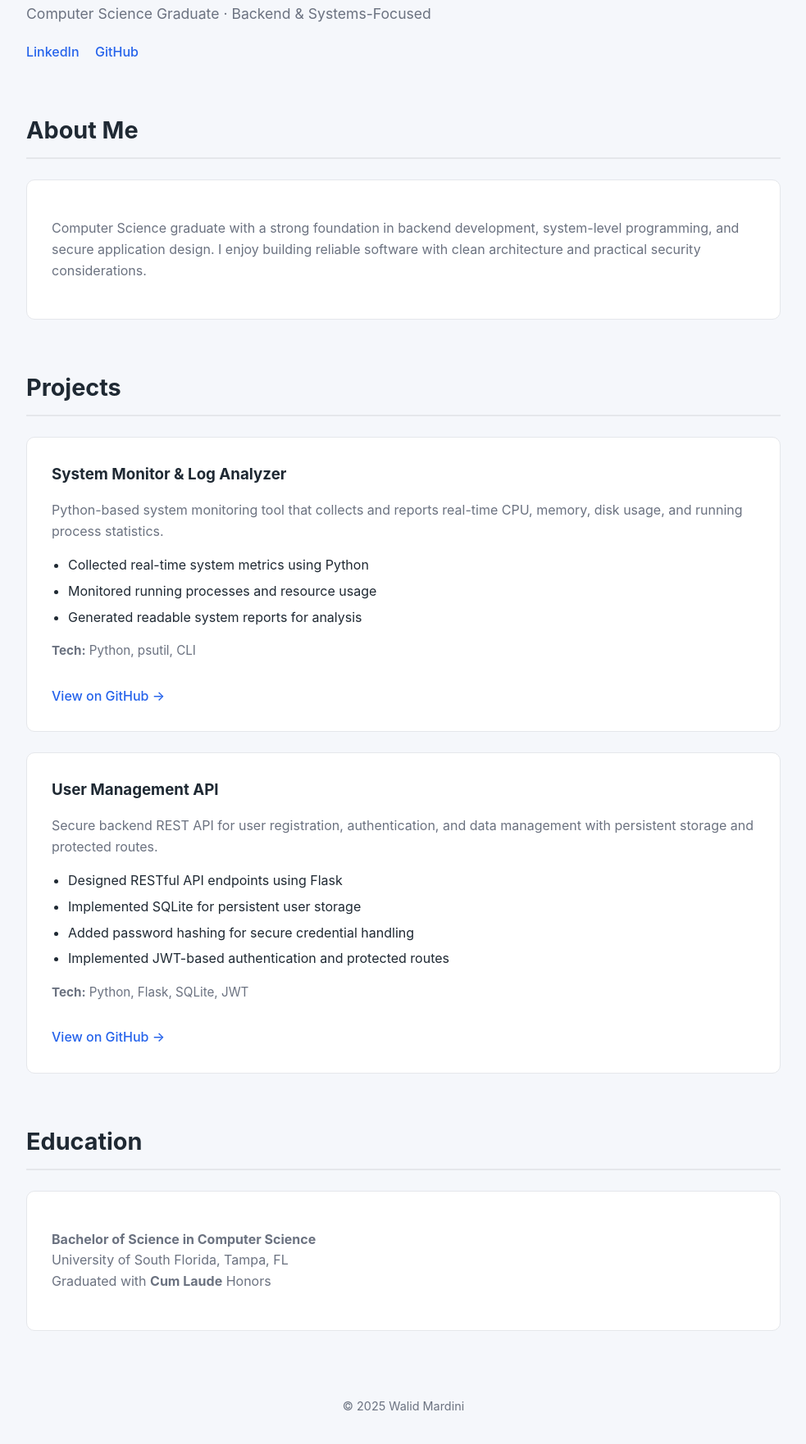
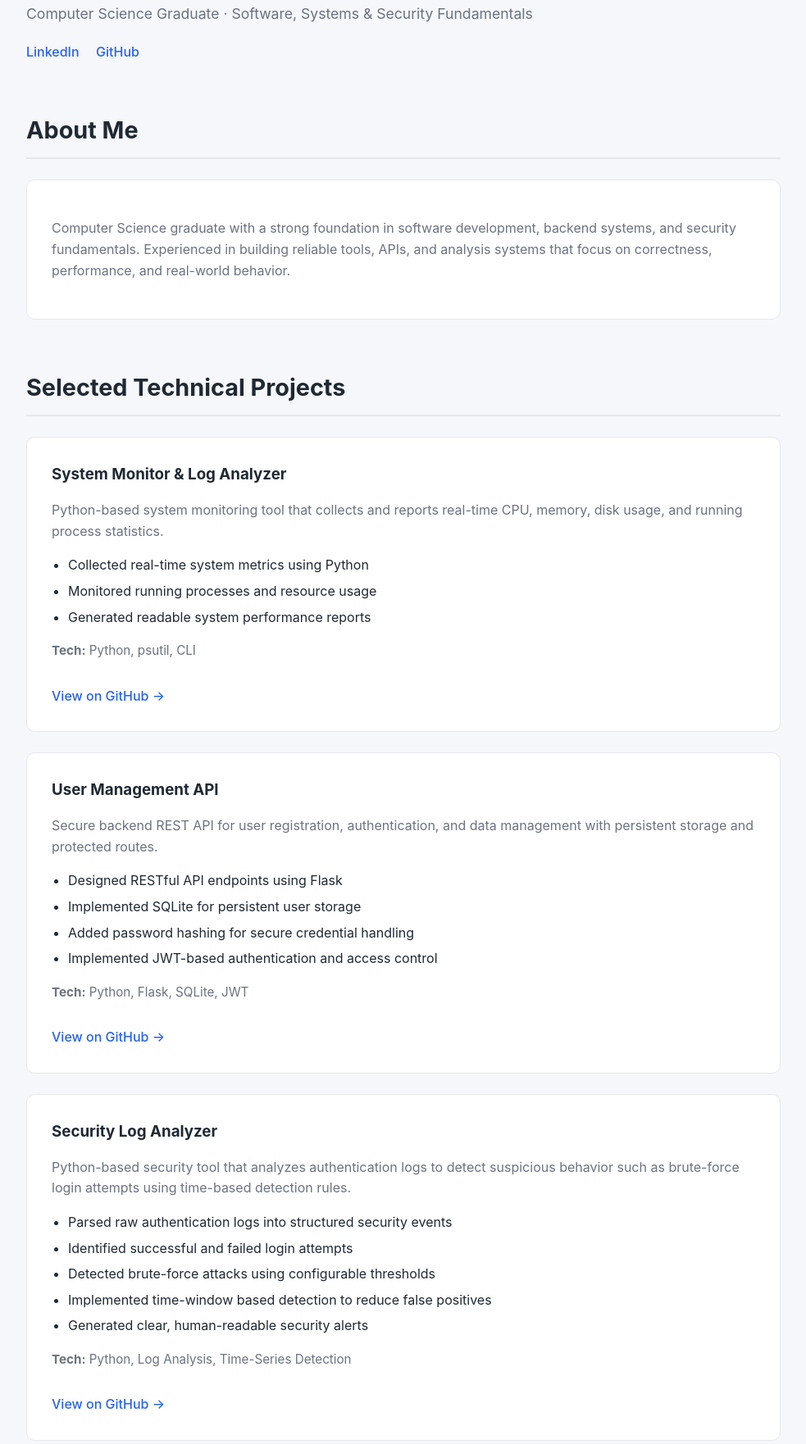
Before and after one commit to wxxmx/walid-portfolio, a plain HTML site: page index.html in a window 1280 px wide. Shown: the part 134-1896 px from the top of the page at 82% size, without its empty margins (148-1131 px from the left). Drawn offline with Linux system fonts and the light colour scheme.

Commit message:
Finalize portfolio with multi-field project framing

```diff
--- a/index.html
+++ b/index.html
@@ -49,7 +49,7 @@
     }
 
     .links a {
-      margin-right: 15px;
+      margin-right: 16px;
       color: var(--accent);
       font-weight: 500;
       text-decoration: none;
@@ -136,7 +136,7 @@
     <header>
       <h1>Walid Mardini</h1>
       <p class="subtitle">
-        Computer Science Graduate · Backend & Systems-Focused
+        Computer Science Graduate · Software, Systems & Security Fundamentals
       </p>
 
       <div class="links">
@@ -150,16 +150,17 @@
       <h2>About Me</h2>
       <div class="card">
         <p>
-          Computer Science graduate with a strong foundation in backend development,
-          system-level programming, and secure application design. I enjoy building
-          reliable software with clean architecture and practical security considerations.
+          Computer Science graduate with a strong foundation in software development,
+          backend systems, and security fundamentals. Experienced in building reliable
+          tools, APIs, and analysis systems that focus on correctness, performance,
+          and real-world behavior.
         </p>
       </div>
     </section>
 
     <!-- PROJECTS -->
     <section>
-      <h2>Projects</h2>
+      <h2>Selected Technical Projects</h2>
 
       <!-- Project 1 -->
       <div class="card">
@@ -172,7 +173,7 @@
         <ul>
           <li>Collected real-time system metrics using Python</li>
           <li>Monitored running processes and resource usage</li>
-          <li>Generated readable system reports for analysis</li>
+          <li>Generated readable system performance reports</li>
         </ul>
 
         <p class="tech"><strong>Tech:</strong> Python, psutil, CLI</p>
@@ -186,20 +187,46 @@
       <div class="card">
         <h3>User Management API</h3>
         <p>
-          Secure backend REST API for user registration, authentication,
-          and data management with persistent storage and protected routes.
+          Secure backend REST API for user registration, authentication, and data
+          management with persistent storage and protected routes.
         </p>
 
         <ul>
           <li>Designed RESTful API endpoints using Flask</li>
           <li>Implemented SQLite for persistent user storage</li>
           <li>Added password hashing for secure credential handling</li>
-          <li>Implemented JWT-based authentication and protected routes</li>
+          <li>Implemented JWT-based authentication and access control</li>
         </ul>
 
         <p class="tech"><strong>Tech:</strong> Python, Flask, SQLite, JWT</p>
 
         <a class="project-link" href="https://github.com/wxxmx/user-management-api" target="_blank">
+          View on GitHub →
+        </a>
+      </div>
+
+      <!-- Project 3 -->
+      <div class="card">
+        <h3>Security Log Analyzer</h3>
+        <p>
+          Python-based security tool that analyzes authentication logs to detect
+          suspicious behavior such as brute-force login attempts using time-based
+          detection rules.
+        </p>
+
+        <ul>
+          <li>Parsed raw authentication logs into structured security events</li>
+          <li>Identified successful and failed login attempts</li>
+          <li>Detected brute-force attacks using configurable thresholds</li>
+          <li>Implemented time-window based detection to reduce false positives</li>
+          <li>Generated clear, human-readable security alerts</li>
+        </ul>
+
+        <p class="tech">
+          <strong>Tech:</strong> Python, Log Analysis, Time-Series Detection
+        </p>
+
+        <a class="project-link" href="https://github.com/wxxmx/security-log-analyzer" target="_blank">
           View on GitHub →
         </a>
       </div>
```
